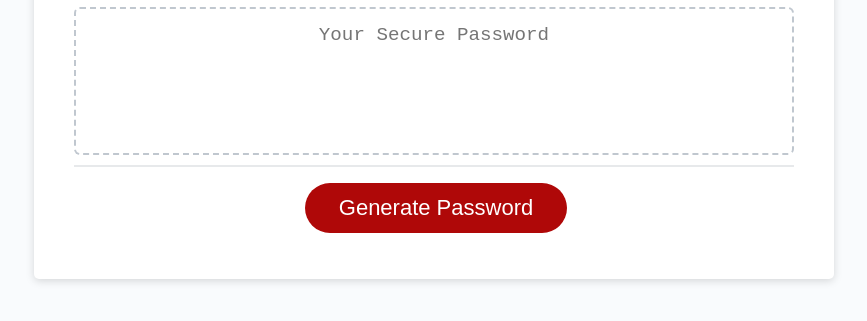
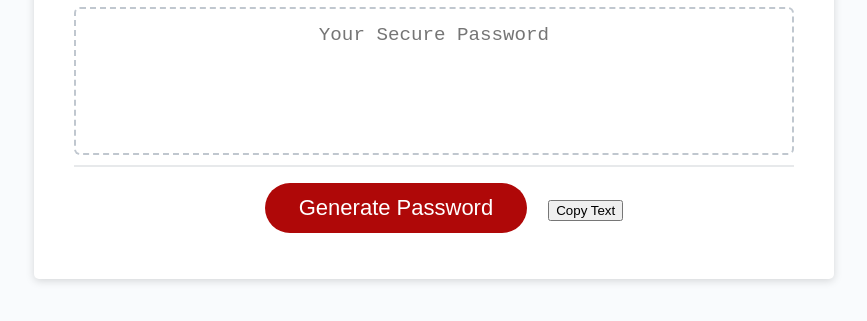
Before and after one commit to Ren3546/PasswordGenerator, a plain HTML site: page index.html in a window 1280 px wide. Shown: the part 241-562 px from the top of the page, without its empty margins (206-1073 px from the left). Drawn offline with Linux system fonts and the light colour scheme.

Commit message:
button to copy password to clipboard

```diff
--- a/Develop/script.js
+++ b/Develop/script.js
@@ -117,3 +117,11 @@
   }
   return window.res;
  }
+
+function myFunction() {
+  var copyText = document.getElementById("password");
+  copyText.select();
+  copyText.setSelectionRange(0, 99999);
+  document.execCommand('copy');
+  alert("Copied the text: " + copyText.value);
+}
--- a/index.html
+++ b/index.html
@@ -26,6 +26,7 @@
         </div>
         <div class="card-footer">
           <button id="generate" class="btn">Generate Password</button>
+          <button onclick="myFunction()">Copy Text</button>
         </div>
       </div>
     </div>
```
